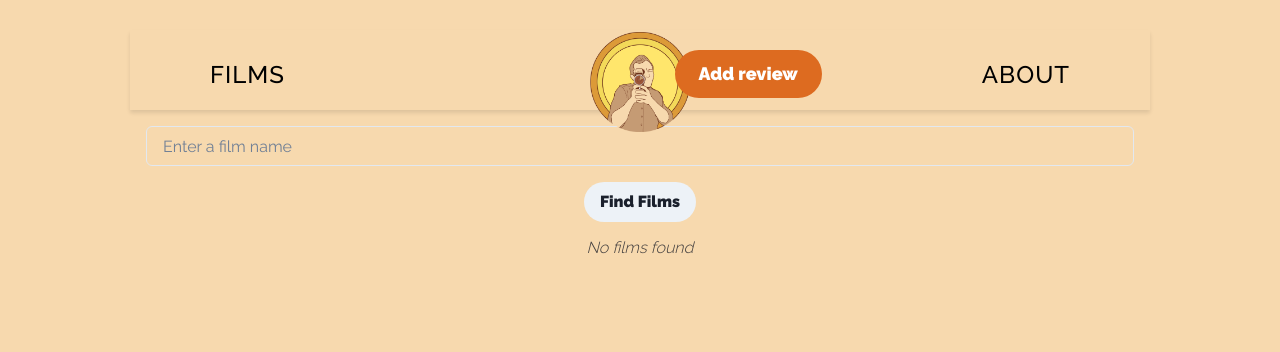
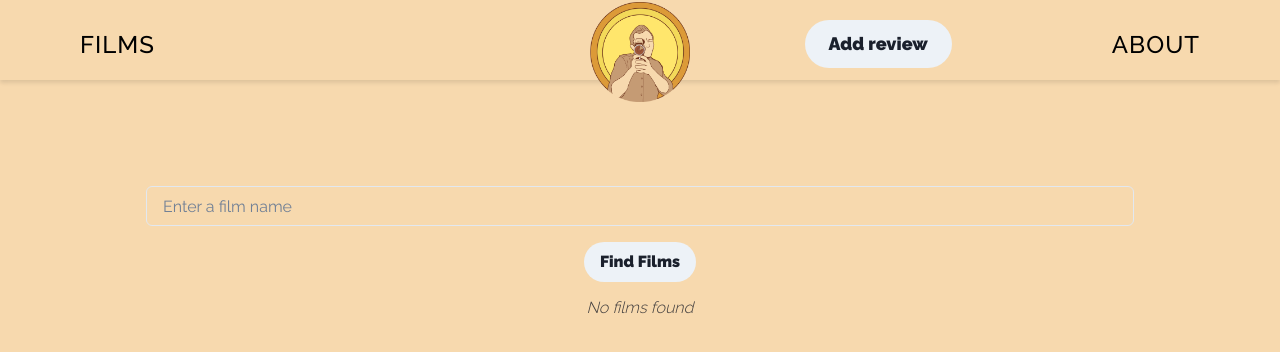
Before and after one commit to lydia-ratto/films_with_josh_bg, a React (Create React App) app in the folder films/: page /films/add in a window 1280 px wide. Shown: the top 352 px of the page. Built offline with nearby package versions, Linux system fonts and the light colour scheme; a web font is replaced by a local one.

Commit message:
updated all pages container width and film list width

```diff
--- a/films/src/AppRoutes.js
+++ b/films/src/AppRoutes.js
@@ -9,11 +9,13 @@ import HomePage from "./components/pages/HomePage";
 import AddFilmPage from "./components/pages/AddFilmPage";
 import FilmPage from "./components/pages/FilmPage"
 import Navbar from "./components/sections/Navbar"
+import { Box } from "@chakra-ui/react";
 
 function AppRoutes() {
   return (
     <BrowserRouter>
     <Navbar />
+      <Box margin="90px 130px">
       <Routes>
         <Route
           path="/"
@@ -40,6 +42,7 @@ function AppRoutes() {
           }
         />
         </Routes>
+      </Box>
     </BrowserRouter>
   )
 }
--- a/films/src/components/CustomTheme.js
+++ b/films/src/components/CustomTheme.js
@@ -12,9 +12,6 @@ export const CustomTheme = extendTheme({
         scrollbarColor: '#a5a5a5 transparent' /* thumb and track color */,
         scrollbarWidth: 'thin',
         borderColor: 'brand',
-      },
-      body: {
-        margin: "30px 130px"
       }
     }),
     h2: {
@@ -25,7 +22,9 @@ export const CustomTheme = extendTheme({
     Button: {
       baseStyle: {
         fontWeight: '900',
-        borderRadius: '30px'
+        borderRadius: '30px',
+        backgroundColor: "brand",
+        color: "white"
       }
     }
   },
--- a/films/src/components/sections/Navbar.js
+++ b/films/src/components/sections/Navbar.js
@@ -35,7 +35,11 @@ function Navbar() {
       justifyContent={'end'} gap={'40'}
       className="navbar--right">
         <Link to='/films/add'>
-          <Button size={'lg'} colorScheme='orange'>Add review</Button>
+          <Button
+            size={'lg'}
+          >
+            Add review
+          </Button>
         </Link>
         <h3 className={'navlink'}> ABOUT </h3>
       </Flex>
--- a/films/src/css/components/films-list.scss
+++ b/films/src/css/components/films-list.scss
@@ -43,7 +43,6 @@
 .films-grid {
   display: grid;
   grid-gap: 50px;
-  width: 90%;
 }
 
 .film-box {
--- a/films/src/css/components/navbar.scss
+++ b/films/src/css/components/navbar.scss
@@ -9,6 +9,6 @@
 }
 
 .navlink:hover {
-  color: $orange;
+  color: #DC6738;
   text-decoration: none;
 }
```
Lines whose indentation alone changed are shown as unchanged.
